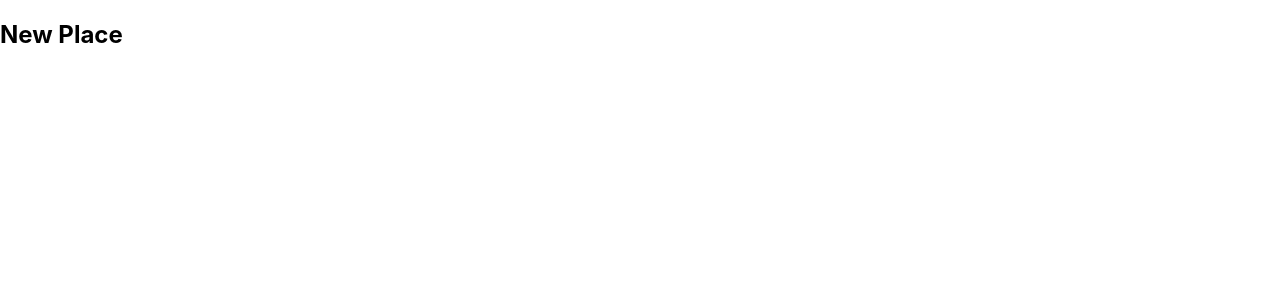
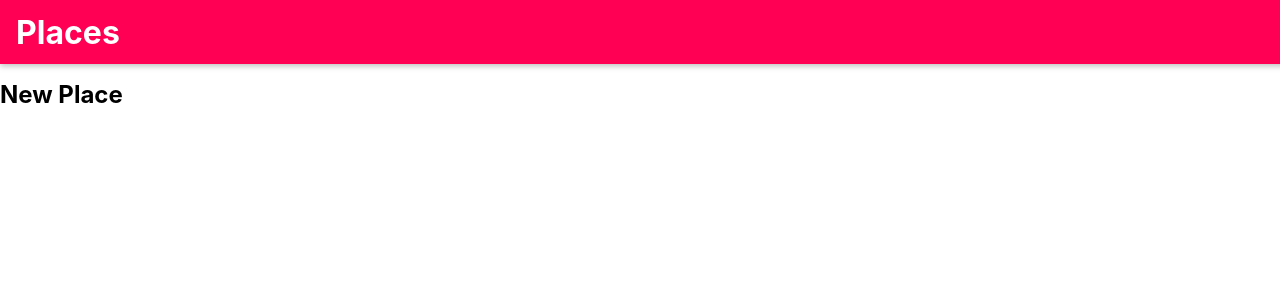
Before and after one commit to pzelic29/pzelic29-MERN-project-, a React (Create React App) app in the folder frontend/: page /places/new in a window 1280 px wide. Shown: the top 300 px of the page. Built offline with nearby package versions, Linux system fonts and the light colour scheme.

Commit message:
Adding a Main Header

```diff
--- a/frontend/src/App.js
+++ b/frontend/src/App.js
@@ -8,10 +8,14 @@
 
 import Users from './users/pages/Users';
 import NewPlace from './places/pages/NewPlace';
+import MainNavigation from './shared/components/UIElements/Navigation/MainNavigation';
+import MainHearder from './shared/components/UIElements/Navigation/MainHeader';
 
 const App = () => {
   return (
     <Router>
+      <MainNavigation />
+      <main>
       <Switch>
         <Route path="/" exact>
           <Users />
@@ -21,6 +25,7 @@
         </Route>
         <Redirect to="/" />
       </Switch>
+      </main>
     </Router>
   );
 };
--- /dev/null
+++ b/frontend/src/shared/components/UIElements/Navigation/MainHeader.js
@@ -0,0 +1,11 @@
+import React from "react";
+
+import './MainHearder.css';
+
+const MainHearder = props => {
+    return <header className="main-header">
+        {props.children}
+    </header>
+};
+
+export default MainHearder;
--- /dev/null
+++ b/frontend/src/shared/components/UIElements/Navigation/MainHearder.css
@@ -0,0 +1,23 @@
+.main-header {
+    width: 100%;
+    height: 4rem;
+    display: flex;
+    align-items: center;
+    position: fixed;
+    top: 0;
+    left: 0;
+    background: #ff0055;
+    box-shadow: 0 2px 6px rgba(0, 0, 0, 0.26);
+    padding: 0 1rem;
+    z-index: 5;
+  }
+
+  main {
+    margin-top: 5rem;
+  }
+
+  @media (min-width: 768px) {
+    .main-header {
+      justify-content: space-between;
+    }
+  }
--- /dev/null
+++ b/frontend/src/shared/components/UIElements/Navigation/MainNavigation.css
@@ -0,0 +1,45 @@
+.main-navigation__menu-btn {
+    width: 3rem;
+    height: 3rem;
+    background: transparent;
+    border: none;
+    display: flex;
+    flex-direction: column;
+    justify-content: space-around;
+    margin-right: 2rem;
+    cursor: pointer;
+  }
+
+  .main-navigation__menu-btn span {
+    display: block;
+    width: 3rem;
+    height: 2.5px;
+    background: white;
+  }
+
+  .main-navigation__title {
+    color: white;
+  }
+
+  .main-navigation__title a {
+    text-decoration: none;
+    color: white;
+  }
+
+  .main-navigation__header-nav {
+    display: none;
+  }
+
+  .main-navigation__drawer-nav {
+    height: 100%;
+  }
+
+  @media (min-width: 768px) {
+    .main-navigation__menu-btn {
+      display: none;
+    }
+
+    .main-navigation__header-nav {
+      display: block;
+    }
+  }
--- /dev/null
+++ b/frontend/src/shared/components/UIElements/Navigation/MainNavigation.js
@@ -0,0 +1,22 @@
+import React  from "react";
+import { Link } from "react-router-dom";
+import MainHearder from "./MainHeader";
+import './MainNavigation.css';
+
+const MainNavigation = props =>{
+    return <MainHearder>
+        <button className="main-navigation__menu-btn">
+            <span />
+            <span />
+            <span />
+        </button>
+        <h1 className="main-navigation__title">
+            <Link to="/">Places</Link>
+        </h1>
+        <nav>
+            ...
+        </nav>
+    </MainHearder>
+};
+
+export default MainNavigation;
--- a/frontend/src/users/components/UsersList.js
+++ b/frontend/src/users/components/UsersList.js
@@ -1,13 +1,16 @@
 import React from 'react';
 
 import UserItem from './UserItem';
+import Card from '../../shared/components/UIElements/Card';
 import './UsersList.css';
 
 const UsersList = props => {
   if (props.items.length === 0) {
     return (
       <div className="center">
-        <h2>No users found.</h2>
+        <Card>
+          <h2>No users found.</h2>
+        </Card>
       </div>
     );
   }
```
Also changed, not shown: frontend/src/shared/components/UIElements/Navigation/NavLinks.css (added), frontend/src/shared/components/UIElements/Navigation/NavLinks.js (added), frontend/src/shared/components/UIElements/Navigation/SideDrawer.css (added), frontend/src/shared/components/UIElements/Navigation/SideDrawer.js (added).
